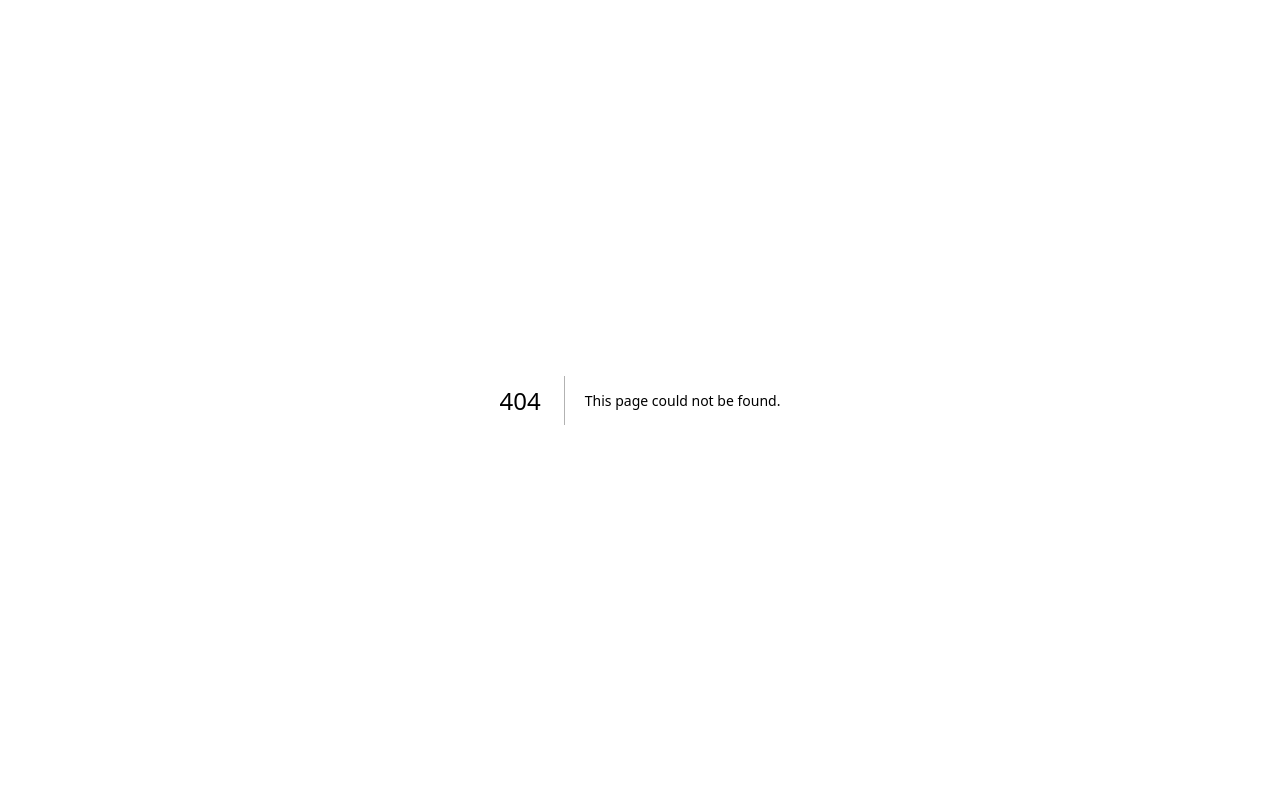
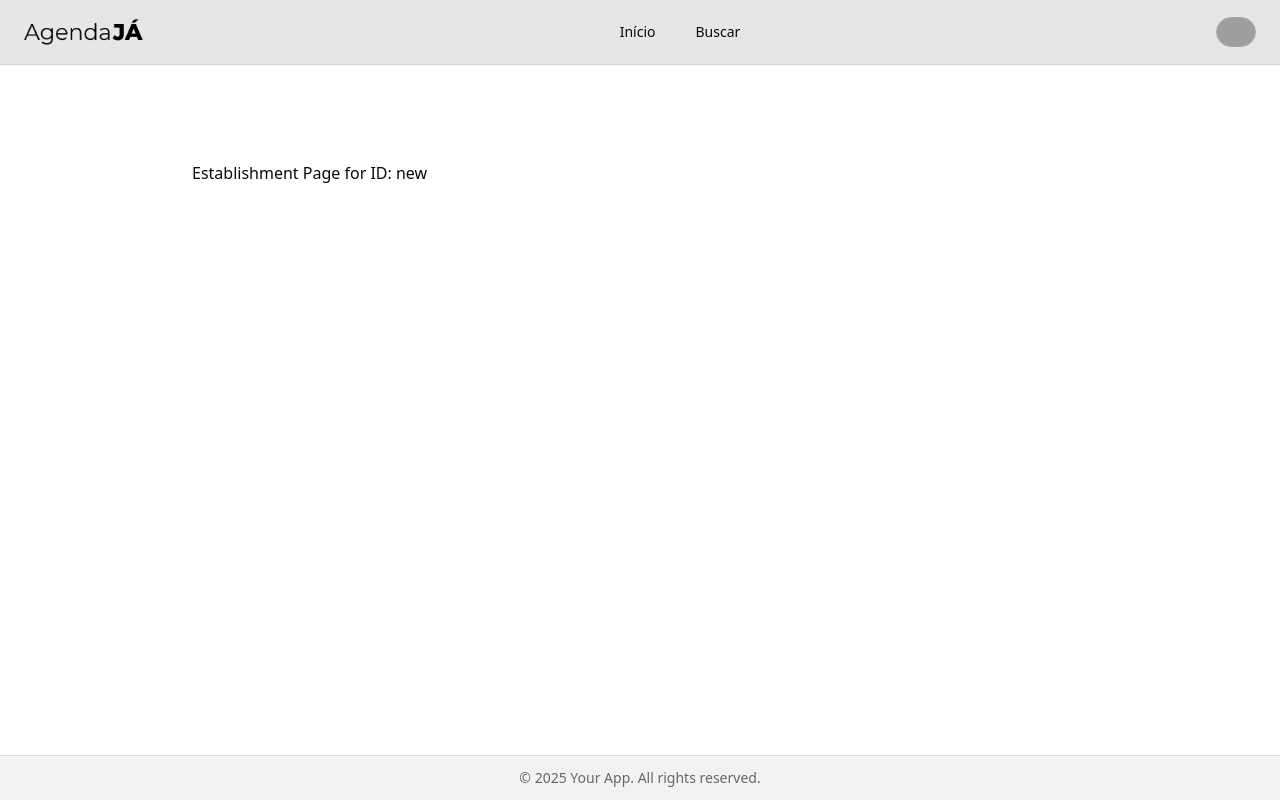
Before and after one commit to mateusbosquetti/AgendaJa-Frontend, a Next.js app: page /establishment/new in a window 1280 px wide. Before the commit this address had no page. Built offline with nearby package versions, Linux system fonts and the light colour scheme; no server answers; grey boxes are pictures that could not be loaded.

Commit message:
feat: establishment page

```diff
--- /dev/null
+++ b/src/app/(after-login)/establishment/[id]/page.tsx
@@ -0,0 +1,10 @@
+"use client";
+
+import { useParams } from "next/navigation";
+import { useState } from "react";
+
+export default function EstablishmentPage() {
+  const params = useParams<{ id: string }>();
+
+  return <div>Establishment Page for ID: {params.id}</div>;
+}
--- a/src/app/(after-login)/homepage/page.tsx
+++ b/src/app/(after-login)/homepage/page.tsx
@@ -3,8 +3,9 @@
 import { Button } from "@/components/ui/button";
 import SearchBar from "@/src/components/search-bar/search-bar";
 import { useUser } from "@/src/context/user-context";
+import { EstablishmentService } from "@/src/services/establishment.service";
 import { useRouter } from "next/navigation";
-import { useContext } from "react";
+import { useEffect, useState } from "react";
 
 export default function HomePage() {
   const router = useRouter();
@@ -30,6 +31,22 @@ export default function HomePage() {
     "Watermelon",
   ];
 
+  const [establishments, setEstablishments] = useState<string[]>([]);
+  const [query, setQuery] = useState<string>("");
+
+  useEffect(() => {
+    const fetchEstablishments = async () => {
+      EstablishmentService.getEstablishments(0, 5, query).then((data) => {
+        setEstablishments(data.content.map((est) => est.name));
+      });
+    };
+    fetchEstablishments();
+  }, [query]);
+
+  const handleQueryChange = (item: string) => {
+    setQuery(item);
+  };
+
   return (
     <div className="flex flex-col space-y-6 p-4">
       <div className="flex flex-col gap-4">
@@ -39,10 +56,11 @@ export default function HomePage() {
         <p className="text-muted-foreground text-sm">{JSON.stringify(user, null, 2)}</p>
         <Button onClick={toggleTheme}>Toggle Theme</Button>
         <SearchBar
-          data={mockData}
+          data={establishments}
           onSelect={(item) => {
-            router.push(`/item/${encodeURIComponent(item.toLowerCase())}`);
+            router.push(`/establishment/1}`);
           }}
+          onChange={handleQueryChange}
         />
       </div>
       <div className="flex flex-col gap-4">
--- a/src/app/(after-login)/layout.tsx
+++ b/src/app/(after-login)/layout.tsx
@@ -1,57 +1,14 @@
+"use client";
+
+import Header from "@/src/components/header/header";
 import { UserProvider } from "@/src/context/user-context";
-import Image from "next/image";
-import Link from "next/link";
 
-export default function AfterLoginLayout({
-  children,
-}: Readonly<{
-  children: React.ReactNode;
-}>) {
+export default function AfterLoginLayout({ children }: { children: React.ReactNode }) {
   return (
     <UserProvider>
       <div className="bg-background flex min-h-screen flex-col">
-        <header className="bg-foreground/10 border-foreground/10 border-b backdrop-blur-sm">
-          <nav className="flex h-16 items-center justify-between px-6">
-            {/* Logo */}
-            <Link href="/homepage" className="flex items-center">
-              <Image src="/NewLogo.png" alt="Logo" width={120} height={40} priority />
-            </Link>
-
-            {/* Navegação principal */}
-            <ul className="flex gap-10 text-sm font-medium">
-              <li>
-                <Link href="/z" className="transition-colors hover:text-blue-700">
-                  Lore
-                </Link>
-              </li>
-              <li>
-                <Link href="/y" className="transition-colors hover:text-blue-700">
-                  Ipsum
-                </Link>
-              </li>
-              <li>
-                <Link href="/x" className="transition-colors hover:text-blue-700">
-                  Dot
-                </Link>
-              </li>
-            </ul>
-
-            {/* Perfil */}
-            <Link href="/profile" className="flex items-center">
-              <Image
-                src="https://api.dicebear.com/9.x/personas/svg?seed=Emery"
-                alt="Profile"
-                width={40}
-                height={40}
-                className="border-foreground/30 rounded-full border"
-                unoptimized
-              />
-            </Link>
-          </nav>
-        </header>
-
+        <Header />
         <main className="flex-1 px-48 py-24">{children}</main>
-
         <footer className="bg-foreground/5 border-foreground/10 text-foreground/60 border-t py-3 text-center text-sm">
           © {new Date().getFullYear()} Your App. All rights reserved.
         </footer>
--- /dev/null
+++ b/src/components/header/header.tsx
@@ -0,0 +1,95 @@
+"use client";
+
+import { useUser } from "@/src/context/user-context";
+import { UserRole } from "@/src/enum/user-role.enum";
+import { AuthService } from "@/src/services/auth.service";
+import { UserEstablishmentService } from "@/src/services/user-establishment.service";
+import { UserEstablishmentResponseDTO } from "@/src/types/user-establishment/user-establishment-response.type";
+import Image from "next/image";
+import Link from "next/link";
+import { useEffect, useState } from "react";
+
+export default function Header() {
+  const { user } = useUser();
+  const [establishmentsRelatedToUser, setEstablishmentsRelatedToUser] = useState<
+    UserEstablishmentResponseDTO[]
+  >([]);
+
+  useEffect(() => {
+    const fetchEstablishments = async () => {
+      if (user) {
+        UserEstablishmentService.getEstablishmentRelationsByUserId(user.id).then((data) => {
+          console.log(JSON.stringify(data, null, 2));
+
+          setEstablishmentsRelatedToUser(data);
+        });
+      }
+    };
+    fetchEstablishments();
+  }, [user]);
+
+  return (
+    <header className="bg-foreground/10 border-foreground/10 border-b backdrop-blur-sm">
+      <nav className="flex h-16 items-center justify-between px-6">
+        <Link href="/homepage" className="flex items-center">
+          <Image src="/NewLogo.png" alt="Logo" width={120} height={40} priority />
+        </Link>
+
+        <ul className="flex gap-10 text-sm font-medium">
+          <li>
+            <Link href="/" className="transition-colors hover:text-blue-700">
+              Início
+            </Link>
+          </li>
+          <li>
+            <Link href="/search?q=a" className="transition-colors hover:text-blue-700">
+              Buscar
+            </Link>
+          </li>
+
+          {user?.role === UserRole.ADMIN && (
+            <>
+              <li>
+                <Link href="/admin/users" className="transition-colors hover:text-blue-700">
+                  Gerenciar Usuários
+                </Link>
+              </li>
+            </>
+          )}
+
+          {user?.role === UserRole.USER && (
+            <li>
+              <Link href="/meus-servicos" className="transition-colors hover:text-blue-700">
+                Meus Agendamentos
+              </Link>
+            </li>
+          )}
+
+          {establishmentsRelatedToUser.length > 0 && (
+            <li>
+              <Link href="/meus-estabelecimentos" className="transition-colors hover:text-blue-700">
+                Área dos Profissionais
+              </Link>
+            </li>
+          )}
+        </ul>
+
+        <Link
+          // href="/profile"
+          href=""
+          className="flex items-center"
+          onClick={AuthService.logout}
+        >
+          <Image
+            src="https://api.dicebear.com/9.x/personas/svg?seed=Emery"
+            alt="Profile"
+            width={40}
+            height={40}
+            className="border-foreground/30 rounded-full border"
+            unoptimized
+          />
+        </Link>
+      </nav>
+    </header>
+  );
+}
--- a/src/components/search-bar/search-bar.tsx
+++ b/src/components/search-bar/search-bar.tsx
@@ -10,9 +10,10 @@ import { useRouter } from "next/navigation";
 interface SearchBarProps {
   data: string[];
   onSelect: (item: string) => void;
+  onChange?: (item: string) => void;
 }
 
-export default function SearchBar({ data, onSelect }: SearchBarProps) {
+export default function SearchBar({ data, onSelect, onChange }: SearchBarProps) {
   const [searchQuery, setSearchQuery] = useState("");
   const [isOpen, setIsOpen] = useState(false);
 
@@ -56,8 +57,10 @@ export default function SearchBar({ data, onSelect }: SearchBarProps) {
             placeholder="Search for fruits..."
             value={searchQuery}
             onChange={(e) => {
-              setSearchQuery(e.target.value);
+              const value = e.target.value;
+              setSearchQuery(value);
               setIsOpen(true);
+              if (onChange) onChange(value);
             }}
             onKeyDown={handleKeyDown}
             className="border-foreground/10 focus-visible:ring-foreground/10 bg-background h-14 pr-12 pl-12 text-lg shadow-lg focus-visible:ring-1"
--- a/src/services/auth.service.ts
+++ b/src/services/auth.service.ts
@@ -21,6 +21,6 @@ export class AuthService {
   }
 
   public static async logout() {
-    //TODO: Implement logout functionality
+    Cookies.remove("token");
   }
 }
--- /dev/null
+++ b/src/services/user-establishment.service.ts
@@ -0,0 +1,11 @@
+import { api } from "@/lib/api";
+import { UserEstablishmentResponseDTO } from "../types/user-establishment/user-establishment-response.type";
+
+export class UserEstablishmentService {
+  public static async getEstablishmentRelationsByUserId(
+    userId: number
+  ): Promise<UserEstablishmentResponseDTO[]> {
+    const response = await api.get(`/user-establishments/${userId}/establishments`);
+    return response.data;
+  }
+}
```
Also changed, not shown: src/types/user-establishment/user-establishment-response.type.ts (added, +7 -0 lines).
